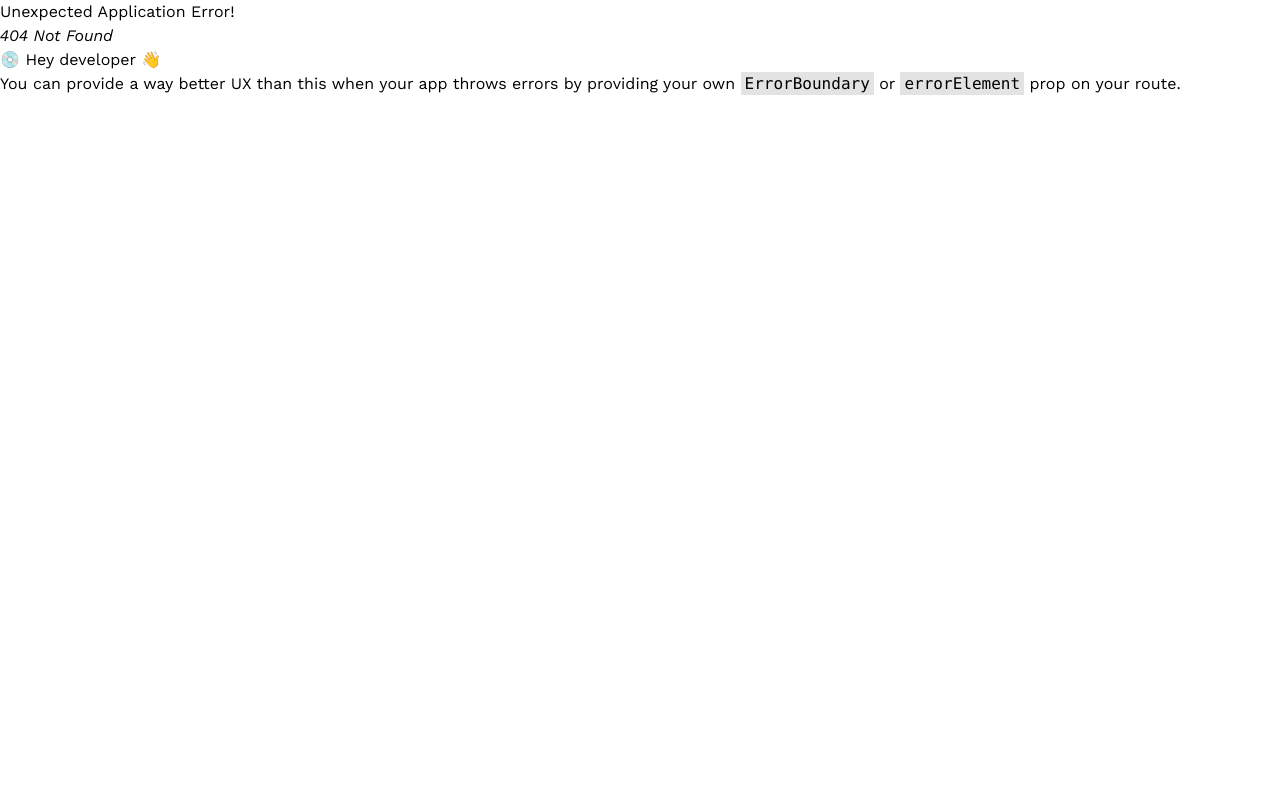
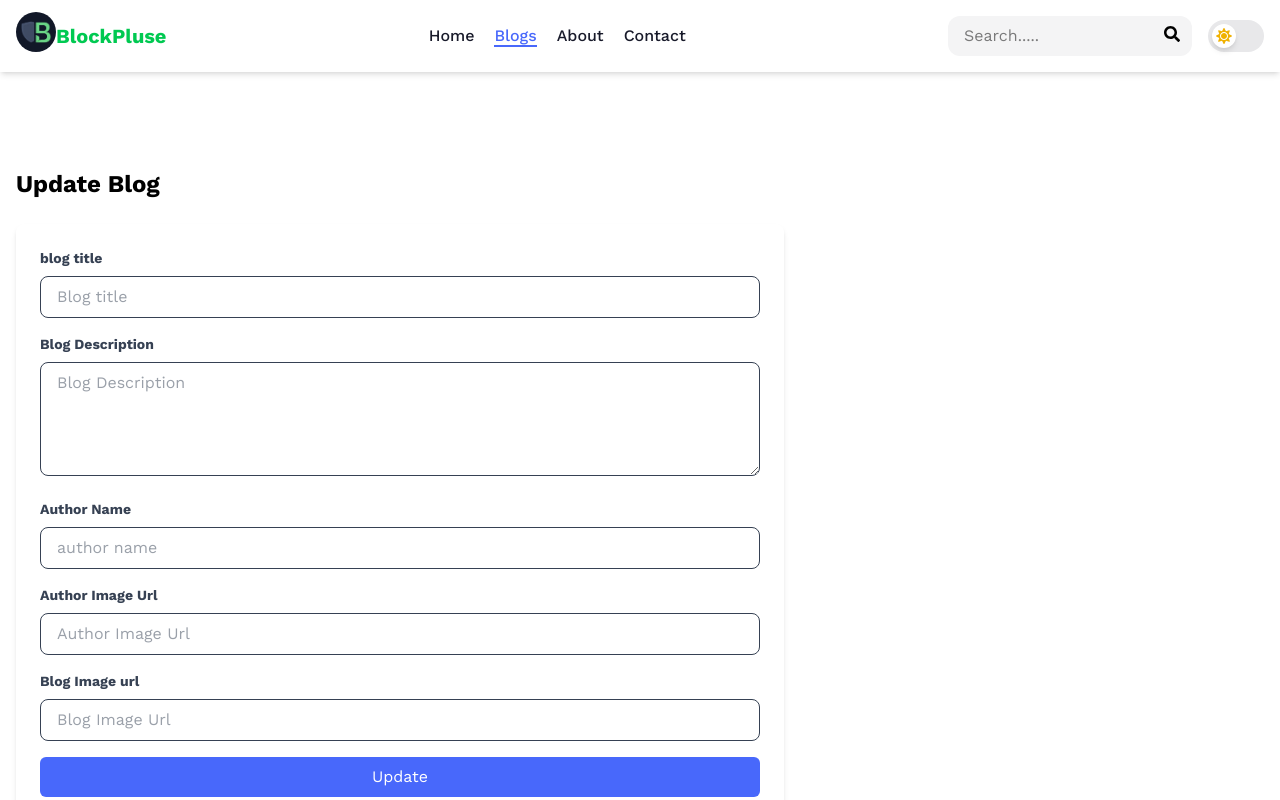
Before and after one commit to codebyjihad/BlockPulse, a React (Vite) app: page /blogs/edit/1 in a window 1280 px wide. Before the commit this address had no page. Shown: the top 800 px of the page. Built offline with nearby package versions, Linux system fonts and the light colour scheme.

Commit message:
feat: Front-end Done

```diff
--- a/src/components/Navbar.jsx
+++ b/src/components/Navbar.jsx
@@ -9,9 +9,7 @@ import { IoMdClose, IoMdMenu } from "react-icons/io";
 import Search from './Search'
 
 const Navbar = () => {
-
     const [isMenuOpen, setIsmenuOpen] = useState(false)
-
     const toggleMobileMenu = () => {
         setIsmenuOpen(!isMenuOpen)
     }
--- /dev/null
+++ b/src/pages/manage/Update.jsx
@@ -0,0 +1,78 @@
+import React from 'react'
+import InputFailed from '../blog/InputFailed'
+import Textarea from '../blog/Textarea'
+import { useForm } from 'react-hook-form'
+
+const Update = () => {
+      const {
+        register,
+        handleSubmit,
+        watch,
+        formState: { errors },
+    } = useForm()
+
+    const onSubmit = data => {
+        const blogdata = {
+            title:data.title,
+            desctiption:data.desctiption,
+            image:data.image,
+            author:{
+                name:data.authorName,
+                image:data.authorImage
+            }
+        }
+
+
+    }
+
+
+    return (
+        <div className='container max-w-7xl mx-auto px-4 py-24 '>
+            <h2 className='text-2xl font-bold mb-6'>Update Blog</h2>
+            {/* from */}
+            <form onSubmit={handleSubmit(onSubmit)} className='bg-white max-w-3xl p-6 rounded-lg shadow-md space-y-4'>
+                <InputFailed label='blog title'
+                    id='title'
+                    htmlFor='blog title'
+                    register={register('title' , {required:true})}
+                    type='text'
+                    placeholder='Blog title'
+                />
+                {/* textArea */}
+                <Textarea label='Blog Description'
+                    id='description'
+                    htmlFor='blog description'
+                     register={register('description' , {required:true})}
+                    type='text'
+                    placeholder='Blog Description' />
+                <InputFailed label='Author Name'
+                    id='authorName'
+                    htmlFor='author name'
+                     register={register('authorName' , {required:true})}
+                    type='text'
+                    placeholder='author name'
+                />
+                <InputFailed label='Author Image Url'
+                    id='authorImage'
+                    htmlFor='auhor image'
+                    type='url'
+                     register={register('authorImage' , {required:true})}
+                    placeholder='Author Image Url'
+                />
+                <InputFailed label='Blog Image url'
+                    id='Image'
+                    htmlFor='blog image'
+                     register={register('Image' , {required:true})}
+                    type='url'
+                    placeholder='Blog Image Url'
+                />
+                <div>
+                    <button className='w-full bg-secondary text-white py-2 px-4 rounded-md hover:bg-blue-500 focus:outline-none focus:ring-2 focus:ring-blue-500 cursor-pointer focus:opacity-50'>Update</button>
+                </div>
+            </form>
+        </div>
+    )
+
+}
+
+export default Update
```
Also changed, not shown: src/pages/blog/BlogDeitals.jsx (added, +30 -0 lines), src/router/Router.jsx (+10 -0 lines), src/assets/author.jpeg (added).
